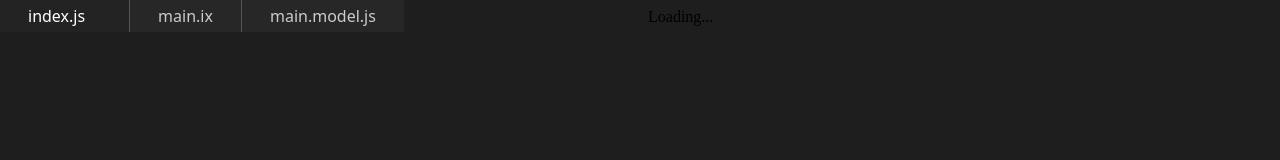
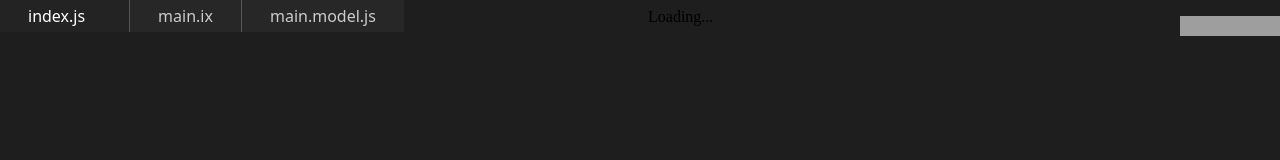
Before and after one commit to debrixjs/playground, a website built with Vite: page index.html in a window 1280 px wide. Shown: the top 160 px of the page. Built offline with nearby package versions, Linux system fonts and the light colour scheme; grey boxes are pictures that could not be loaded; some icons are missing; what esbuild-wasm, monaco-editor, xterm-addon-fit, xterm-addon-webgl would draw is missing.

Commit message:
feat: add github star link

```diff
--- a/src/main.ts
+++ b/src/main.ts
@@ -46,6 +46,21 @@ async function main() {
 
   createEditor(container, files);
   createPreview(container, files);
+
+  document.body.append(
+    createElement({
+      tag: 'iframe',
+      class: "gh-star",
+      attr: {
+        src: "https://ghbtns.com/github-btn.html?user=debrixjs&repo=debrix&type=star&count=true",
+        frameborder: "0",
+        scrolling: "0",
+        width: "100",
+        height: "20",
+        title: "GitHub Stargazers",
+      }
+    })
+  );
 }
 
 main();
--- a/src/style.css
+++ b/src/style.css
@@ -137,3 +137,9 @@ button {
 .action:not(.disabled):hover {
   background-color: rgba(90, 93, 94, 0.31);
 }
+
+.gh-star {
+  position: fixed;
+  top: 1rem;
+  right: 0rem;
+}
```
